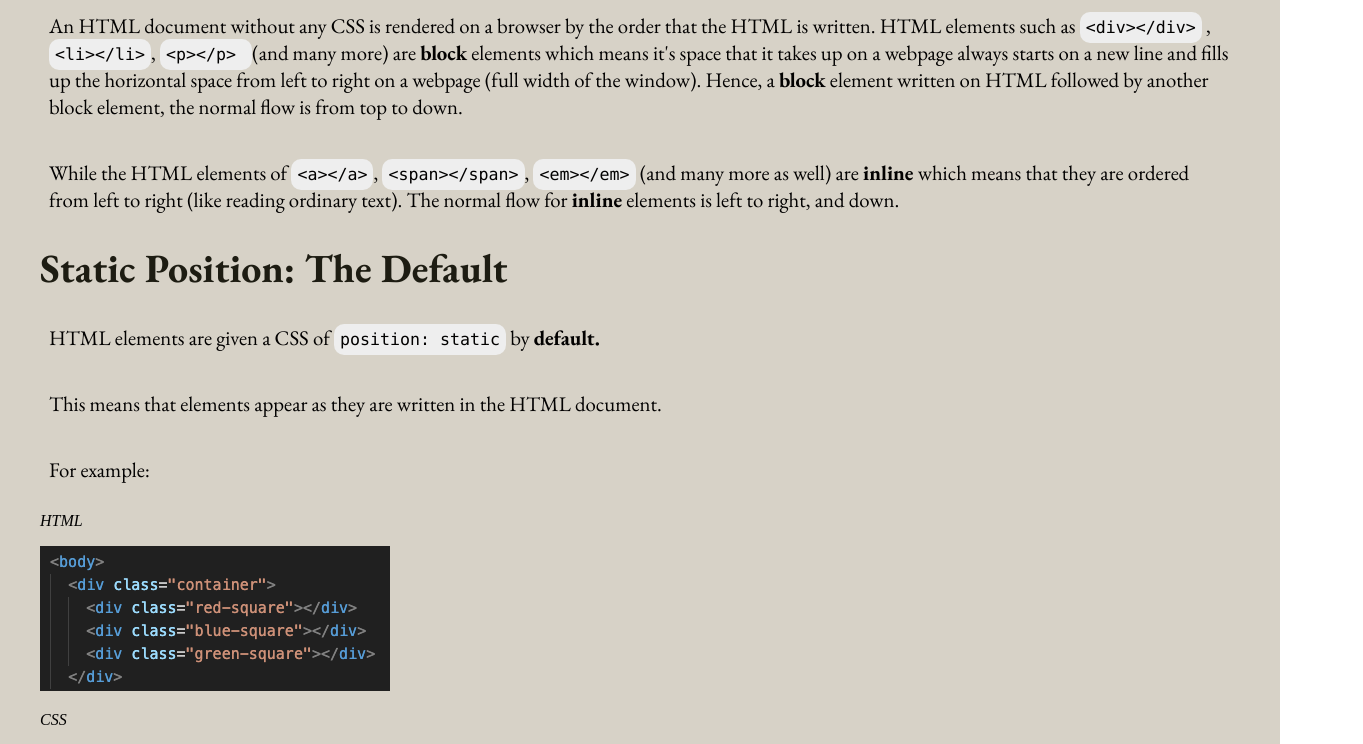
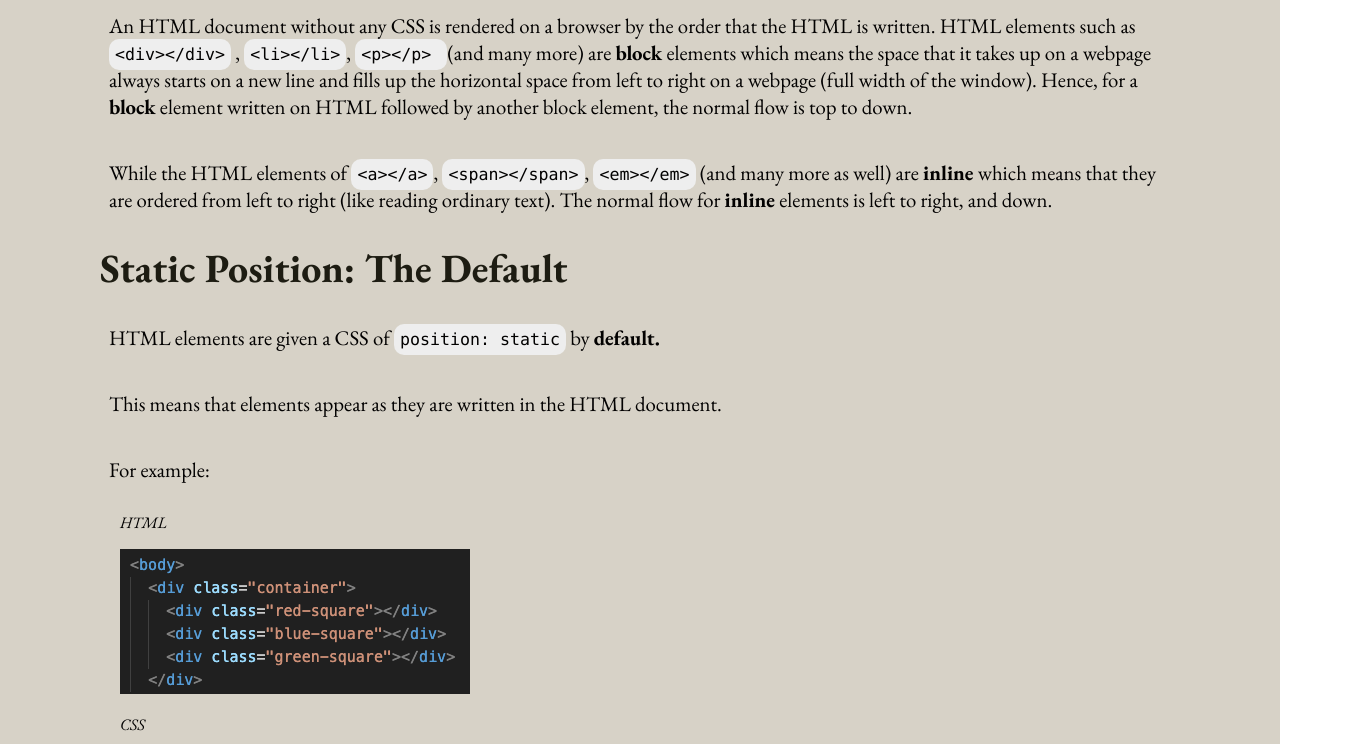
Before and after one commit to trisha-emperado/trisha-emperado.github.io, a plain HTML site: page blog/html-css.html in a window 1280 px wide. Shown: the part 679-1423 px from the top of the page, 1363 px wide, since content can reach past the window. Drawn offline with nearby package versions, Linux system fonts and the light colour scheme; a web font is replaced by a local one.

```diff
--- a/blog/html-css.html
+++ b/blog/html-css.html
@@ -72,11 +72,11 @@
         <code> &lt;div&gt;&lt;/div&gt;</code> ,
         <code> &lt;li&gt;&lt;/li&gt;</code>,
         <code> &lt;p&gt;&lt;/p&gt; </code>(and many more) are
-        <strong>block</strong> elements which means it's space that it takes up
+        <strong>block</strong> elements which means the space that it takes up
         on a webpage always starts on a new line and fills up the horizontal
         space from left to right on a webpage (full width of the window). Hence,
-        a <strong>block</strong> element written on HTML followed by another
-        block element, the normal flow is from top to down.
+        for a <strong>block</strong> element written on HTML followed by another
+        block element, the normal flow is top to down.
       </p>
       <p class="body-paragraph">
         While the HTML elements of
--- a/styles/html-css.css
+++ b/styles/html-css.css
@@ -52,6 +52,8 @@
 
 .body-header {
   margin: 0;
+  margin-left: 60px;
+  margin-right: 60px;
   font-size: 2.5em;
   font-family: 'EB Garamond', serif;
   color: #1d1c12;
@@ -62,6 +64,8 @@
   color: #020100;
   font-size: 1.3em;
   padding: 0.7vw;
+  margin-left: 60px;
+  margin-right: 60px;
 }
 
 li {
@@ -91,3 +95,16 @@
 span {
   display: flex;
 }
+
+.example {
+  font-family: 'EB Garamond', serif;
+  color: #020100;
+  font-size: 1em;
+  margin-left: 80px;
+  margin-right: 80px;
+}
+
+.screenshot-img {
+  margin-left: 80px;
+  margin-right: 80px;
+}
```
Also changed, not shown: index.html (+4 -10 lines).
